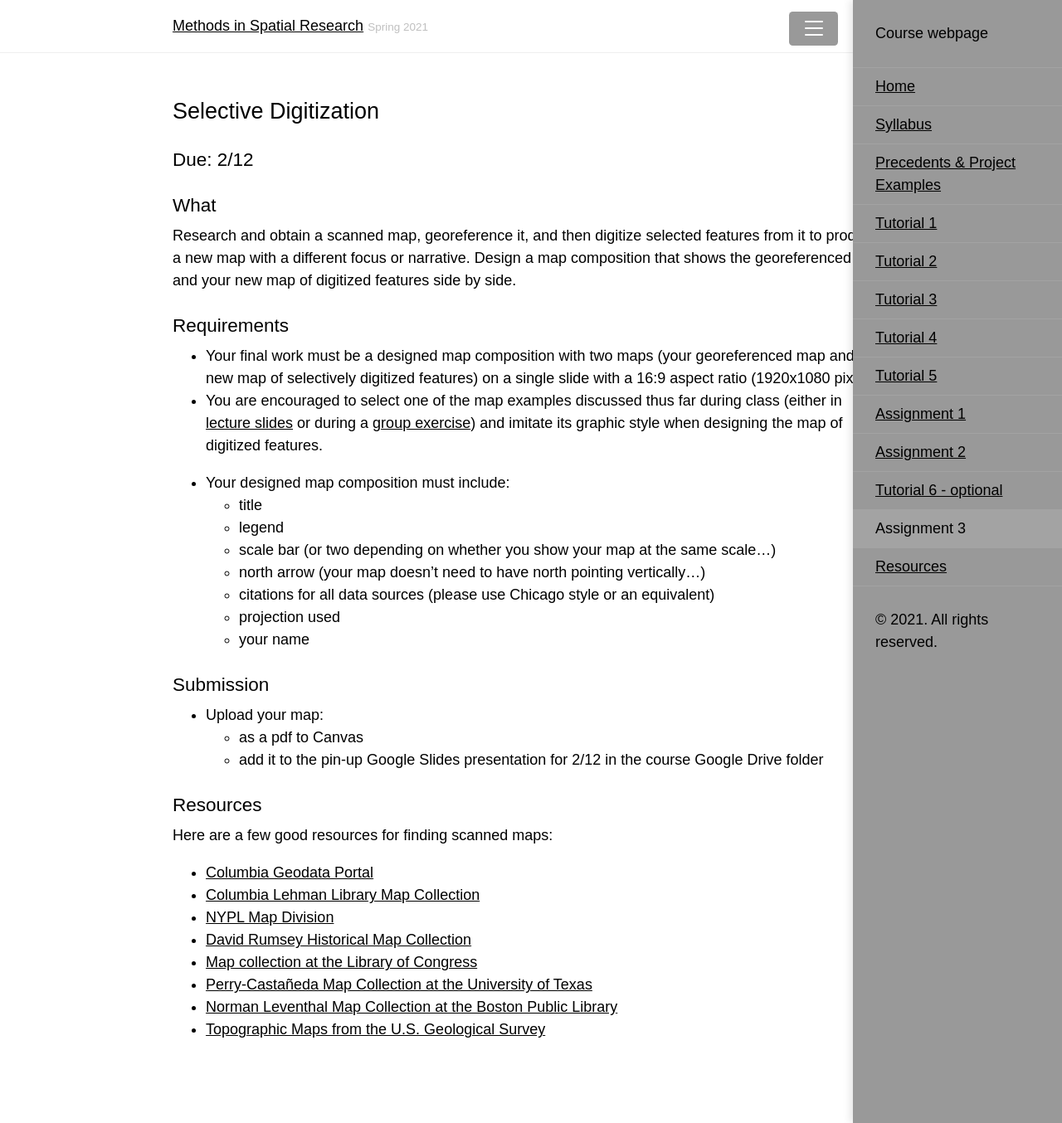
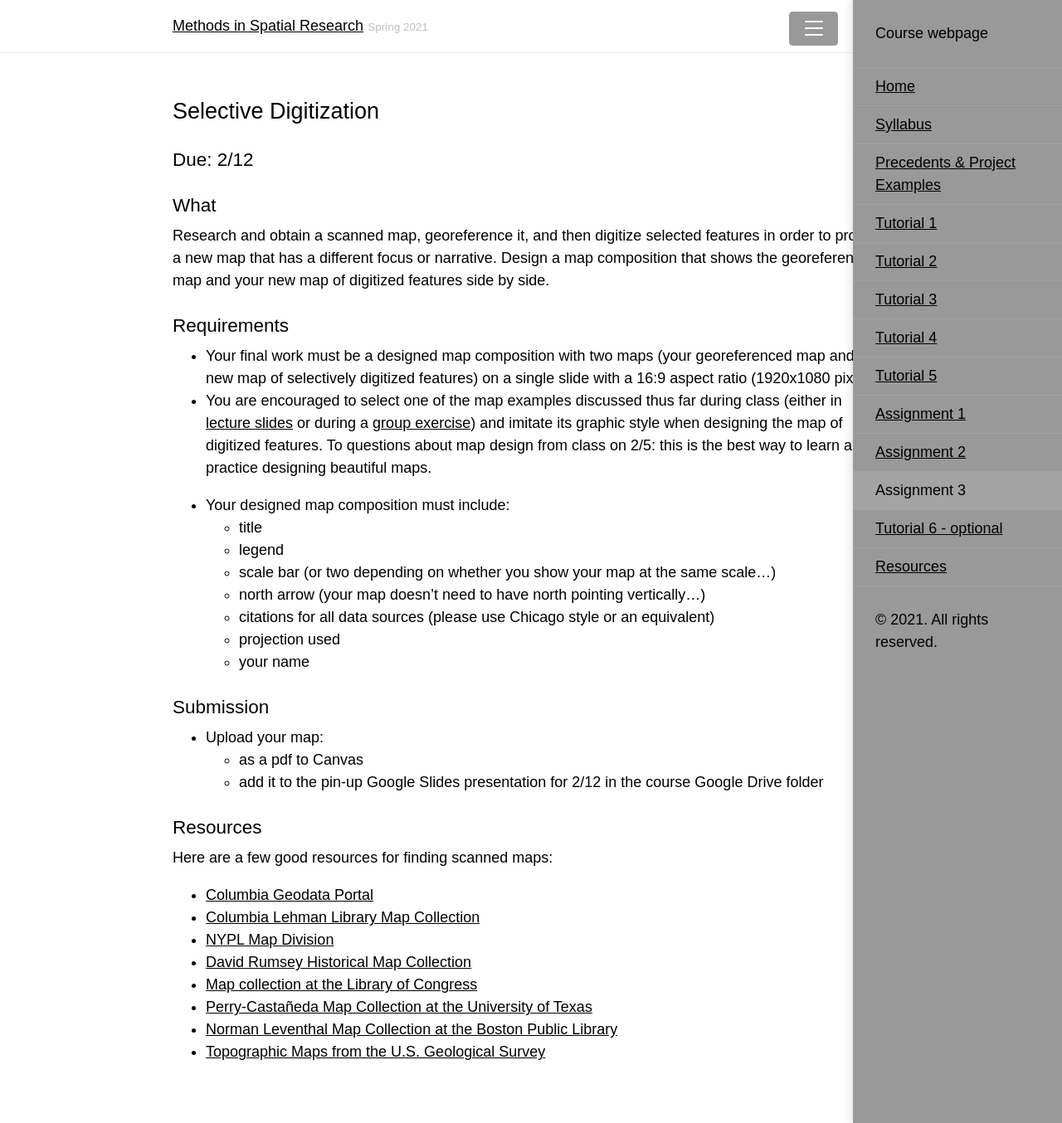
Before and after one commit to CenterForSpatialResearch/methods-in-spatial-research-sp2021, a Jekyll site: the page built from assignments/assignment03.md, in a window 1280 px wide and 1354 px high. Shown: the whole window at 83% size. Built offline with Jekyll 4.4.1, drawn with Linux system fonts in a browser that asks for light colours.

Commit message:
assignment 3

```diff
--- a/assignments/assignment03.md
+++ b/assignments/assignment03.md
@@ -10,12 +10,12 @@ order: 10
 
 ### What
 
-Research and obtain a scanned map, georeference it, and then digitize selected features from it to produce a new map with a different focus or narrative. Design a map composition that shows the georeferenced map and your new map of digitized features side by side.
+Research and obtain a scanned map, georeference it, and then digitize selected features in order to produce a new map that has a different focus or narrative. Design a map composition that shows the georeferenced map and your new map of digitized features side by side.
 
 ### Requirements
 
 - Your final work must be a designed map composition with two maps (your georeferenced map and your new map of selectively digitized features) on a single slide with a 16:9 aspect ratio (1920x1080 pixels).
-- You are encouraged to select one of the map examples discussed thus far during class (either in [lecture slides](https://drive.google.com/open?id=1tQHHcbWB65EVjiqt-9ajyd5sVMHPuzls&authuser=db2672%40columbia.edu&usp=drive_fs) or during a [group exercise](https://drive.google.com/open?id=1f39yOn8mfryxkJdiHvaqJ3zQGA8elu47&authuser=db2672%40columbia.edu&usp=drive_fs)) and imitate its graphic style when designing the map of digitized features.
+- You are encouraged to select one of the map examples discussed thus far during class (either in [lecture slides](https://drive.google.com/open?id=1tQHHcbWB65EVjiqt-9ajyd5sVMHPuzls&authuser=db2672%40columbia.edu&usp=drive_fs) or during a [group exercise](https://drive.google.com/open?id=1f39yOn8mfryxkJdiHvaqJ3zQGA8elu47&authuser=db2672%40columbia.edu&usp=drive_fs)) and imitate its graphic style when designing the map of digitized features. To questions about map design from class on 2/5: this is the best way to learn and practice designing beautiful maps.
 
 - Your designed map composition must include:
   - title
```
Also changed, not shown: other parts of assignments/assignment03.md (+1 -1 lines), assignments/assignment02.md (+1 -1 lines), tutorials/tutorial06.md (+1 -1 lines).
